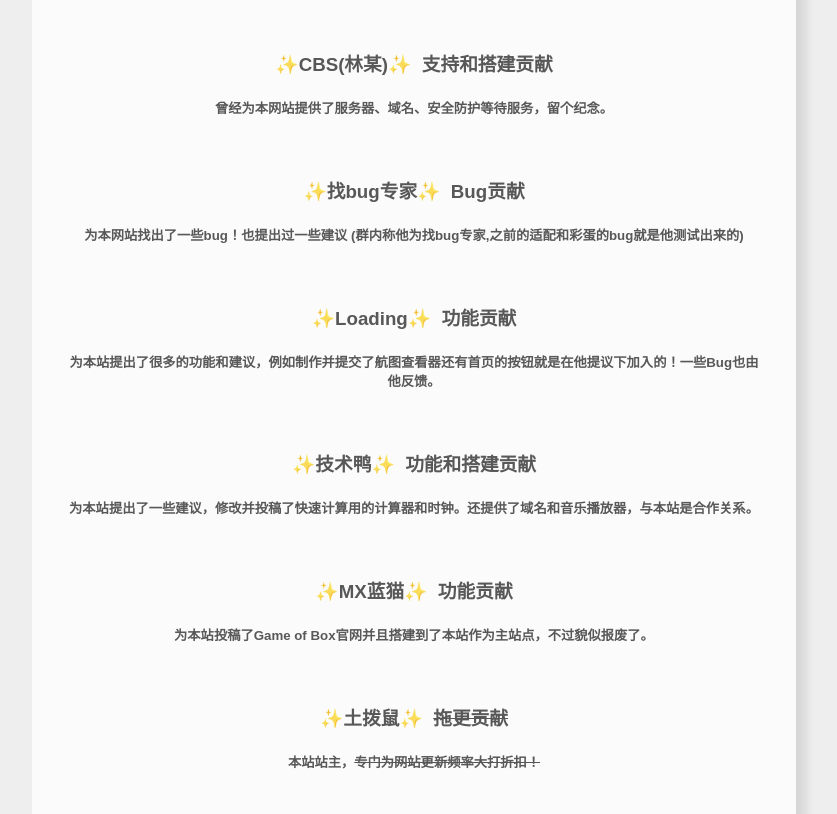
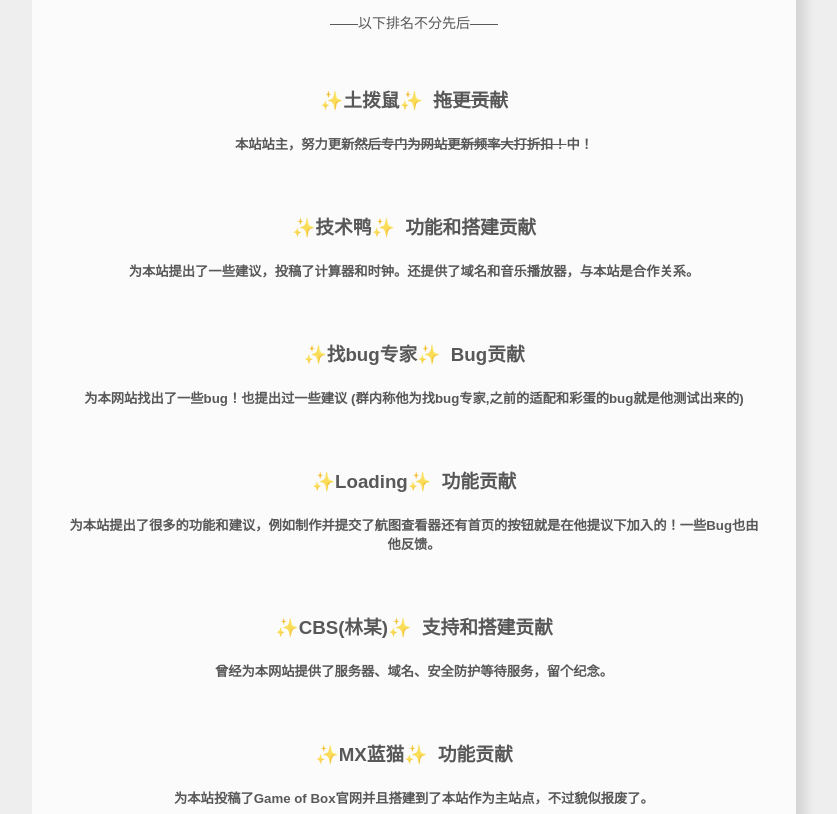
Before and after one commit to happytbs/Puddingbox, a plain HTML site: page gx.html in a window 1280 px wide. Shown: the part 220-1034 px from the top of the page, without its empty margins (226-1063 px from the left). Drawn offline with Linux system fonts and the light colour scheme.

Commit message:
Update gx.html

```diff
--- a/gx.html
+++ b/gx.html
@@ -38,14 +38,17 @@
 	<h1>✨贡献名单👍</h1>
 	<input type="button" name="Submit" value="返回" onclick="javascript:history.back()" />
 	<h2 style="text-align: center;">👍为本站做出贡献的人⭐</h2>
+	<p style="font-size:14px; text-align:center;">——以下排名不分先后——</p>
+
 	<p>&nbsp;</p>
 
-	<!-- <h3 style="text-align: center;">✨Cube✨&nbsp;&nbsp;功能和搭建贡献</h3>
-	<h5 style="text-align: center;">为本站提出了亿些建议，之前的Dev版本就是由他制作最初版本。</h5>
-	<p>&nbsp;</p> -->
 
-	<h3 style="text-align: center;">✨CBS(林某)✨&nbsp;&nbsp;支持和搭建贡献</h3>
-	<h5 style="text-align: center;">曾经为本网站提供了服务器、域名、安全防护等待服务，留个纪念。</h5>
+	<h3 style="text-align: center;">✨土拨鼠✨&nbsp;&nbsp;<del>拖更贡献</del></h3>
+	<h5 style="text-align: center;">本站站主，努力更新<del>然后专门为网站更新频率大打折扣！</del>中！</h5>
+	<p>&nbsp;</p>
+
+	<h3 style="text-align: center;">✨技术鸭✨&nbsp;&nbsp;功能和搭建贡献</h3>
+	<h5 style="text-align: center;">为本站提出了一些建议，投稿了计算器和时钟。还提供了域名和音乐播放器，与本站是合作关系。</h5>
 	<p>&nbsp;</p>
 
 	<h3 style="text-align: center;">✨找bug专家✨&nbsp;&nbsp;Bug贡献</h3>
@@ -56,17 +59,18 @@
 	<h5 style="text-align: center;">为本站提出了很多的功能和建议，例如制作并提交了航图查看器还有首页的按钮就是在他提议下加入的！一些Bug也由他反馈。</h5>
 	<p>&nbsp;</p>
 
-	<h3 style="text-align: center;">✨技术鸭✨&nbsp;&nbsp;功能和搭建贡献</h3>
-	<h5 style="text-align: center;">为本站提出了一些建议，修改并投稿了快速计算用的计算器和时钟。还提供了域名和音乐播放器，与本站是合作关系。</h5>
+	<h3 style="text-align: center;">✨CBS(林某)✨&nbsp;&nbsp;支持和搭建贡献</h3>
+	<h5 style="text-align: center;">曾经为本网站提供了服务器、域名、安全防护等待服务，留个纪念。</h5>
 	<p>&nbsp;</p>
 
 	<h3 style="text-align: center;">✨MX蓝猫✨&nbsp;&nbsp;功能贡献</h3>
 	<h5 style="text-align: center;">为本站投稿了Game of Box官网并且搭建到了本站作为主站点，不过貌似报废了。</h5>
 	<p>&nbsp;</p>
 
-	<h3 style="text-align: center;">✨土拨鼠✨&nbsp;&nbsp;<del>拖更贡献</del></h3>
-	<h5 style="text-align: center;">本站站主，<del>专门为网站更新频率大打折扣！</del></h5>
-	<p>&nbsp;</p>
+	<!-- <h3 style="text-align: center;">✨Cube✨&nbsp;&nbsp;功能和搭建贡献</h3>
+	<h5 style="text-align: center;">为本站提出了亿些建议，之前的Dev版本就是由他制作最初版本。</h5>
+	<p>&nbsp;</p> -->
+
 
 	<h5 style="text-align: center;">©2020-2022 布丁工具箱网页开发团队版权所有！</h5>
 </body>
```
